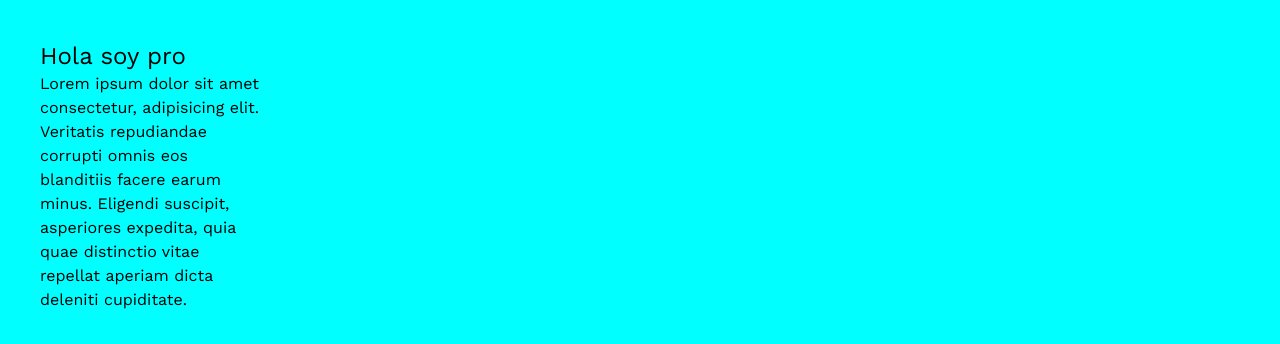
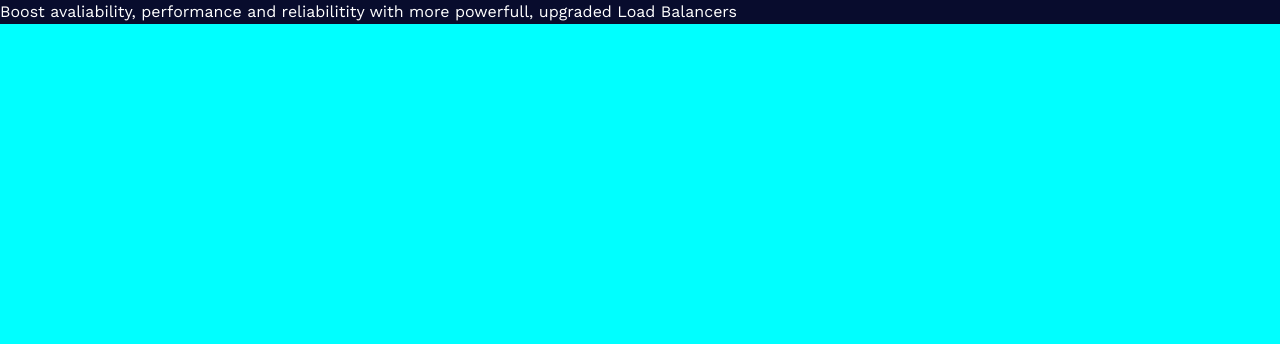
Before and after one commit to Javicot/TallerEDteam-ClonDigitalOcean, a website built with Vite: page index.html in a window 1280 px wide. Built offline with nearby package versions, Linux system fonts and the light colour scheme.

```diff
--- a/index.html
+++ b/index.html
@@ -10,12 +10,12 @@
 </head>
 
 <body>
-  <div class="bg-slate-500 w-56 mt-10 mx-10">
-    <h1 class="text-2xl">Hola soy pro</h1>
-    <p class="text-yellow-50">Lorem ipsum dolor sit amet consectetur, adipisicing elit. Veritatis repudiandae corrupti
-      omnis eos blanditiis
-      facere earum minus. Eligendi suscipit, asperiores expedita, quia quae distinctio vitae repellat aperiam dicta
-      deleniti cupiditate.</p>
+  <div class="bg-do-blue-dark">
+    <div>
+      <p class="text-white">Boost avaliability, performance and reliabilitity with more powerfull, upgraded Load
+        Balancers</p>
+    </div>
+    <div></div>
   </div>
 </body>
 
--- a/tailwind.config.js
+++ b/tailwind.config.js
@@ -2,16 +2,17 @@
 module.exports = {
   content: ["./*.html"],
   theme: {
-    extend: {},
+    extend: {
+      colors: {
+        "do-blue-dark": "rgb(8, 12, 45)",
+        "do-blue-light": "rgb(20, 86, 255)",
+        "do-blue-medium": "rgb(0, 105, 255)",
+      },
+    },
     fontFamily: {
       sans: "'Work Sans', sans-serif",
       cascadia: "'CascadiaCode'",
     },
-    colors: {
-      "do-blue-dark": "rgb(8, 12, 45)",
-      "do-blue-light": "rgb(20, 86, 255)",
-      "do-blue-medium": "rgb(0, 105, 255)",
-    },
   },
   plugins: [],
 };
```
